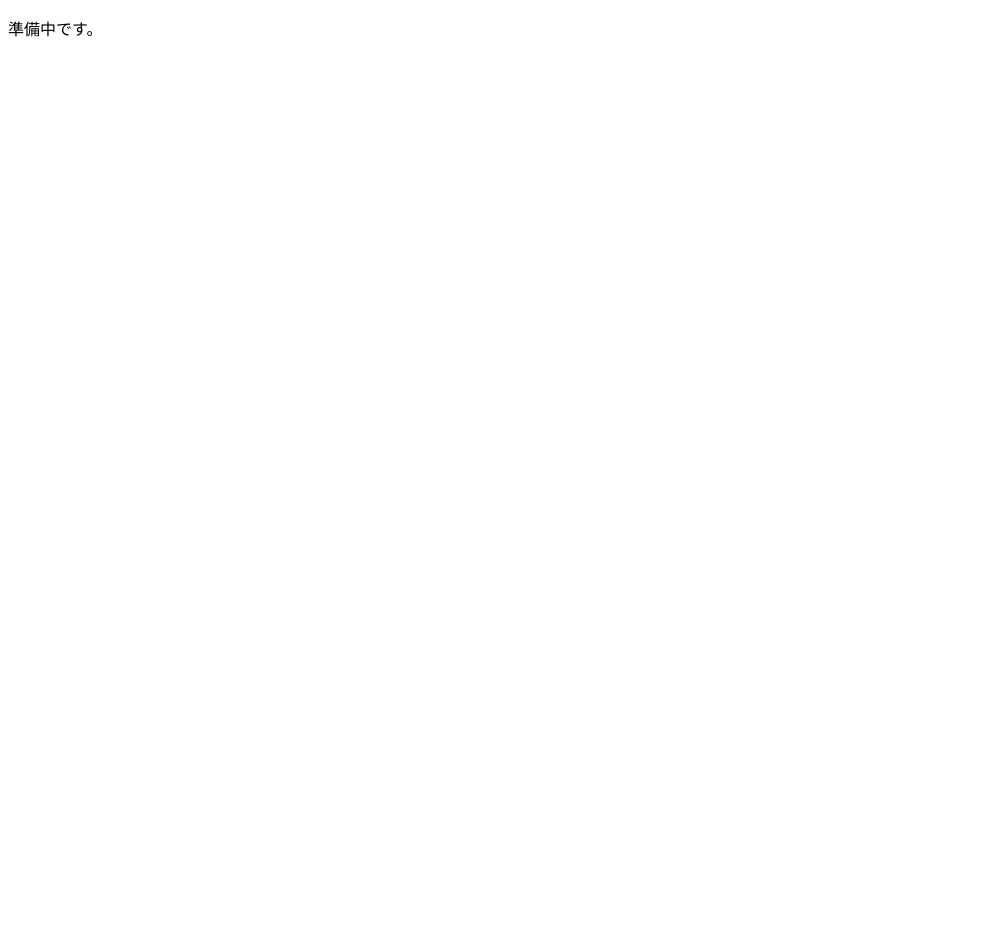
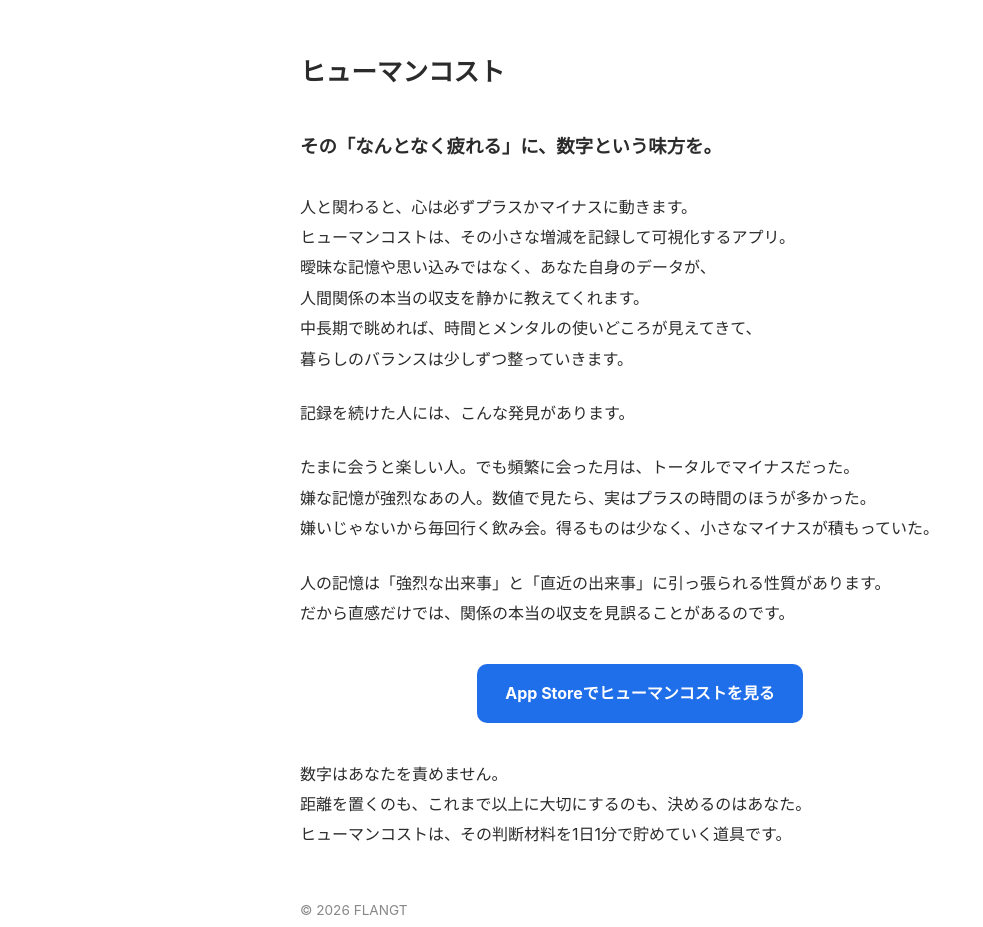
Before and after one commit to FLANGT/flangt.github.io, a plain HTML site: page index.html in a window 1280 px wide. Shown: the whole page, without its empty margins (0-983 px from the left). Before the commit the page ends 800 px from the top, so only its background shows below. Drawn offline with Linux system fonts and the light colour scheme.

Commit message:
feat: ヒューマンコストのランディングページを公開

```diff
--- a/index.html
+++ b/index.html
@@ -3,9 +3,94 @@
 <head>
   <meta charset="UTF-8">
   <meta name="viewport" content="width=device-width, initial-scale=1.0">
-  <title>準備中</title>
+  <title>ヒューマンコスト</title>
+  <style>
+    :root {
+      color-scheme: light dark;
+    }
+    body {
+      max-width: 680px;
+      margin: 0 auto;
+      padding: 48px 20px 64px;
+      font-family: -apple-system, BlinkMacSystemFont, "Hiragino Kaku Gothic ProN", "Noto Sans JP", "Yu Gothic", Meiryo, sans-serif;
+      line-height: 1.9;
+      color: #2b2b2b;
+      background: #ffffff;
+    }
+    h1 {
+      font-size: 1.6rem;
+      font-weight: 800;
+      margin: 0 0 32px;
+    }
+    .lead {
+      font-size: 1.15rem;
+      font-weight: 700;
+      margin: 0 0 28px;
+    }
+    p {
+      margin: 0 0 24px;
+    }
+    .btn-wrap {
+      margin: 36px 0;
+      text-align: center;
+    }
+    .btn {
+      display: inline-block;
+      padding: 14px 28px;
+      background: #1f6feb;
+      color: #ffffff;
+      text-decoration: none;
+      border-radius: 10px;
+      font-weight: 700;
+    }
+    footer {
+      margin-top: 48px;
+      font-size: 0.85rem;
+      color: #888888;
+    }
+    @media (prefers-color-scheme: dark) {
+      body { color: #e6e6e6; background: #16181c; }
+      footer { color: #999999; }
+    }
+  </style>
 </head>
 <body>
-  <p>準備中です。</p>
+  <h1>ヒューマンコスト</h1>
+
+  <p class="lead">その「なんとなく疲れる」に、数字という味方を。</p>
+
+  <p>
+    人と関わると、心は必ずプラスかマイナスに動きます。<br>
+    ヒューマンコストは、その小さな増減を記録して可視化するアプリ。<br>
+    曖昧な記憶や思い込みではなく、あなた自身のデータが、<br>
+    人間関係の本当の収支を静かに教えてくれます。<br>
+    中長期で眺めれば、時間とメンタルの使いどころが見えてきて、<br>
+    暮らしのバランスは少しずつ整っていきます。
+  </p>
+
+  <p>記録を続けた人には、こんな発見があります。</p>
+
+  <p>
+    たまに会うと楽しい人。でも頻繁に会った月は、トータルでマイナスだった。<br>
+    嫌な記憶が強烈なあの人。数値で見たら、実はプラスの時間のほうが多かった。<br>
+    嫌いじゃないから毎回行く飲み会。得るものは少なく、小さなマイナスが積もっていた。
+  </p>
+
+  <p>
+    人の記憶は「強烈な出来事」と「直近の出来事」に引っ張られる性質があります。<br>
+    だから直感だけでは、関係の本当の収支を見誤ることがあるのです。
+  </p>
+
+  <div class="btn-wrap">
+    <a class="btn" href="https://apps.apple.com/jp/app/ヒューマンコスト/id6812669561">App Storeでヒューマンコストを見る</a>
+  </div>
+
+  <p>
+    数字はあなたを責めません。<br>
+    距離を置くのも、これまで以上に大切にするのも、決めるのはあなた。<br>
+    ヒューマンコストは、その判断材料を1日1分で貯めていく道具です。
+  </p>
+
+  <footer>© 2026 FLANGT</footer>
 </body>
 </html>
```
